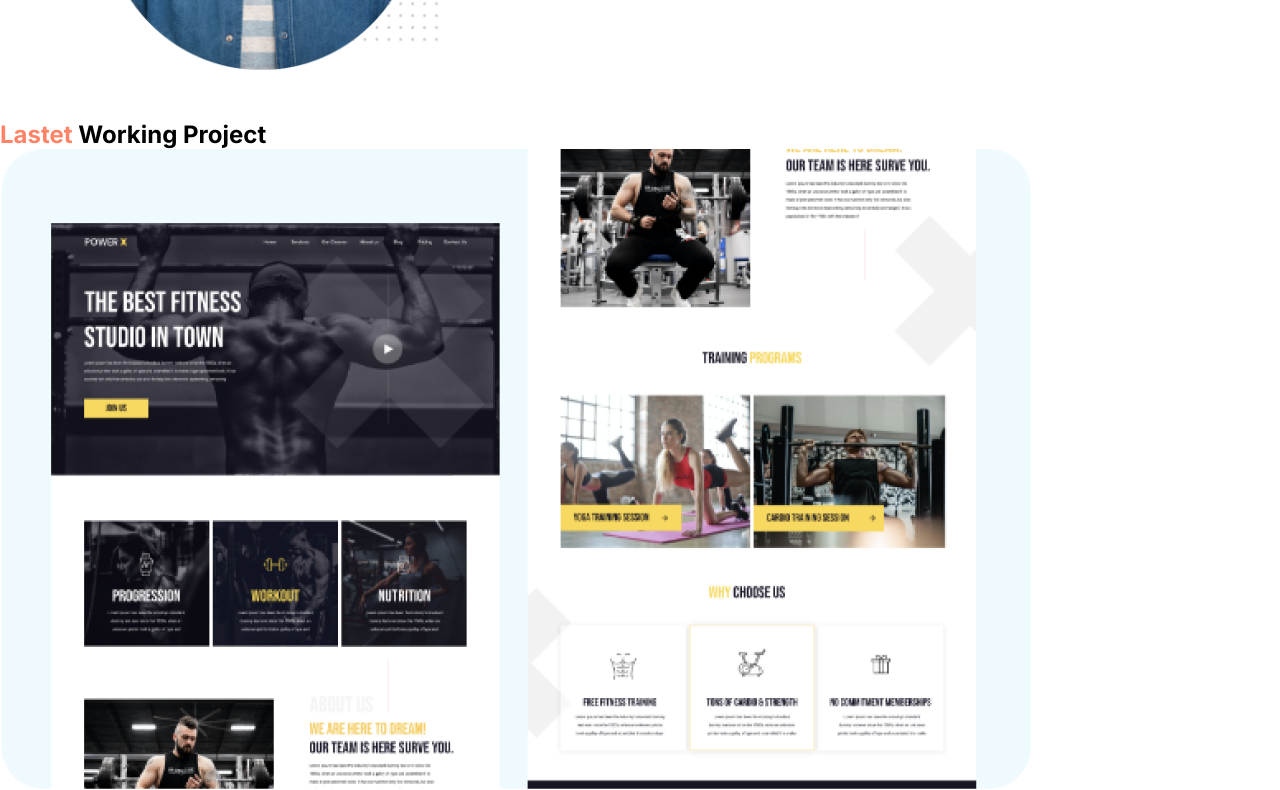
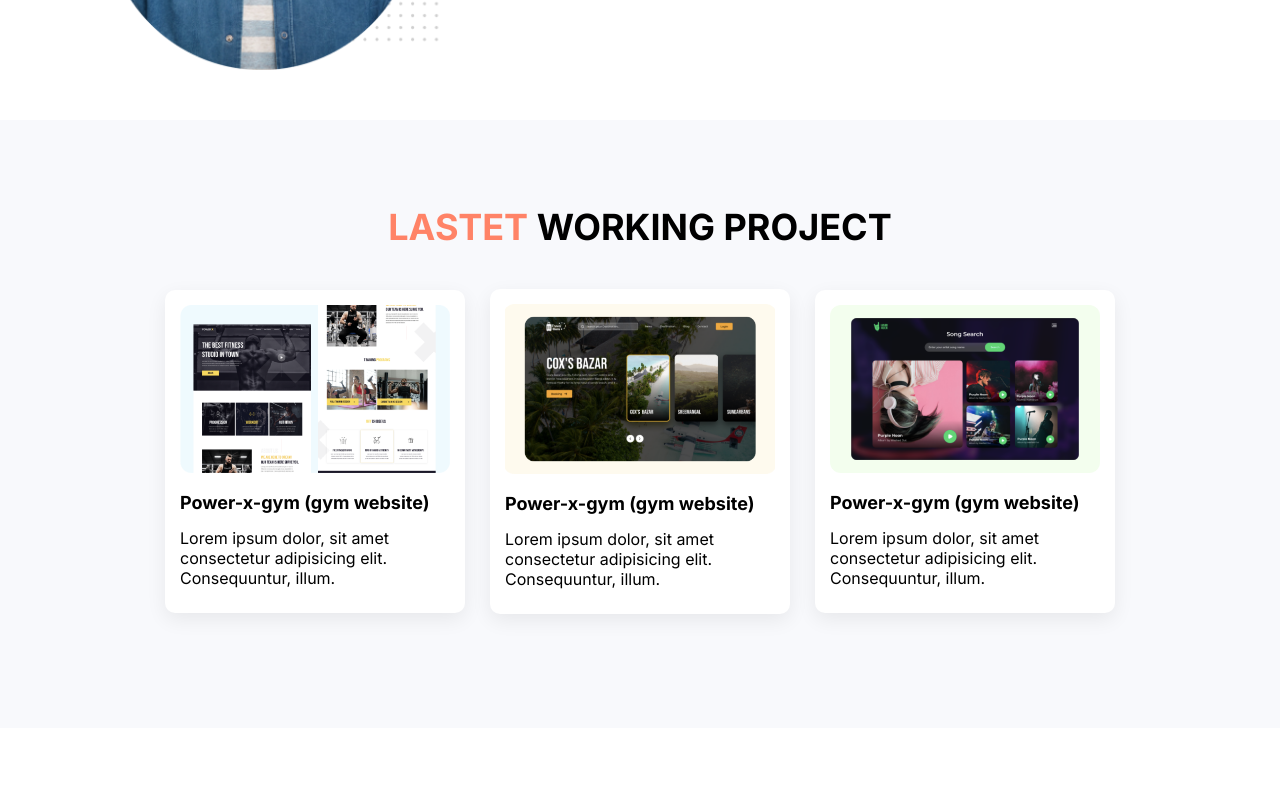
Before and after one commit to Afsar2034035/Rob-Davidson-Portfolio, a plain HTML site: page index.html in a window 1280 px wide. Shown: the part 871-1661 px from the top of the page. After the commit the page ends 1599 px from the top, so only its background shows below. Drawn offline with Linux system fonts and the light colour scheme.

Commit message:
Lastest working project CSS code added

```diff
--- a/css/style.css
+++ b/css/style.css
@@ -119,3 +119,50 @@ header {
     margin-top: 20px;
     margin-bottom: 20px;
 }
+
+/* Lastet Working styles */
+.project-container {
+    background-color: #F8F9FC;
+    padding: 50px;
+    height: 608px;
+}
+
+.project-title {
+    text-align: center;
+    margin-top: 35px;
+    margin-bottom: 40px;
+    font-size: 36px;
+    text-transform: uppercase;
+}
+
+.project-cards {
+    display: flex;
+    flex-direction: row;
+    justify-content: space-between;
+    align-items: center;
+    width: 950px;
+    margin: 0 auto;
+    gap: 25px;
+}
+
+.project-card {
+    width: 350PX;
+    padding: 15px;
+    border-radius: 10px;
+    background: rgb(255, 255, 255);
+    box-shadow: 0px 6.58px 19.74px 0px rgba(0, 0, 0, 0.07);
+}
+
+.project-card img {
+    width: 100%;
+    margin: 0 auto;
+}
+
+.project-card-title {
+    font-size: 18px;
+    margin: 15px 0;
+}
+
+.project-description {
+    margin-bottom: 10px;
+}
```
